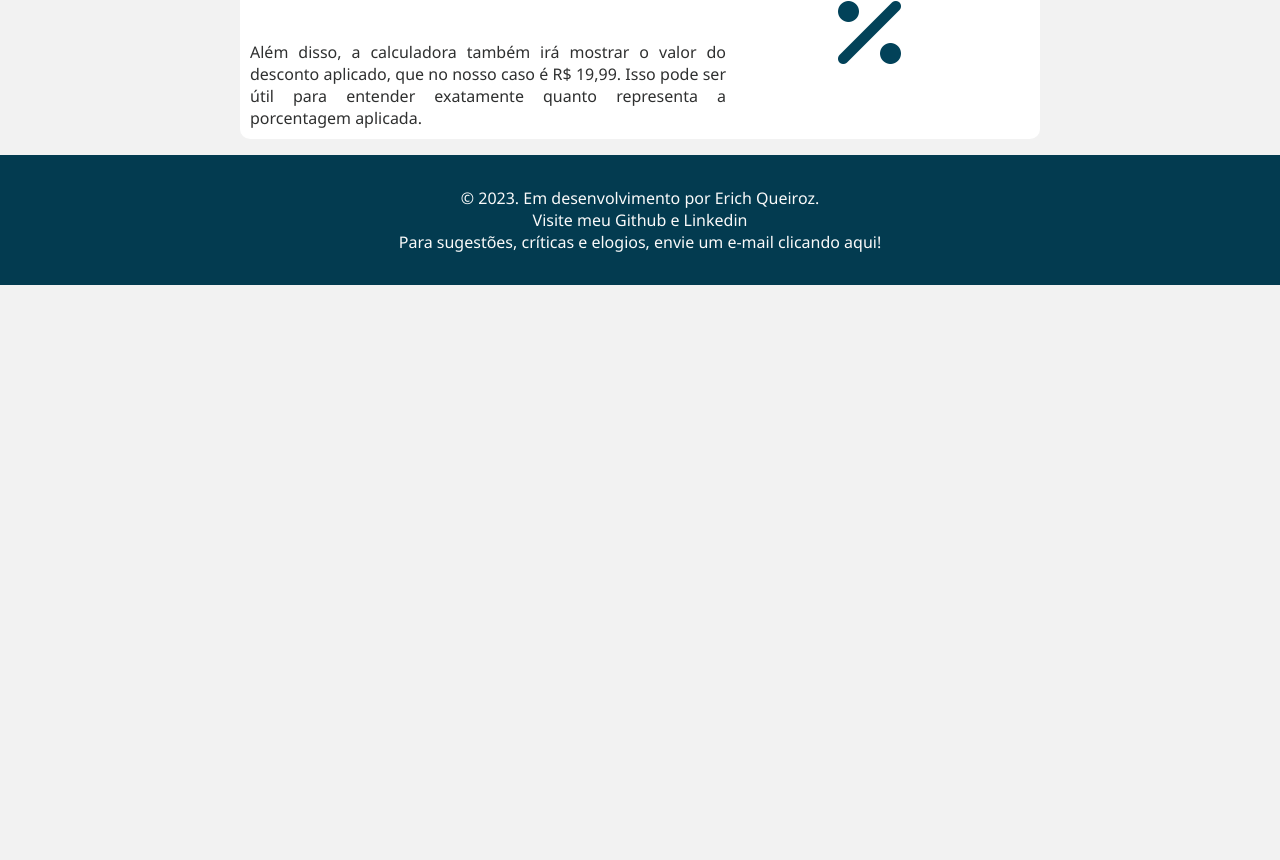
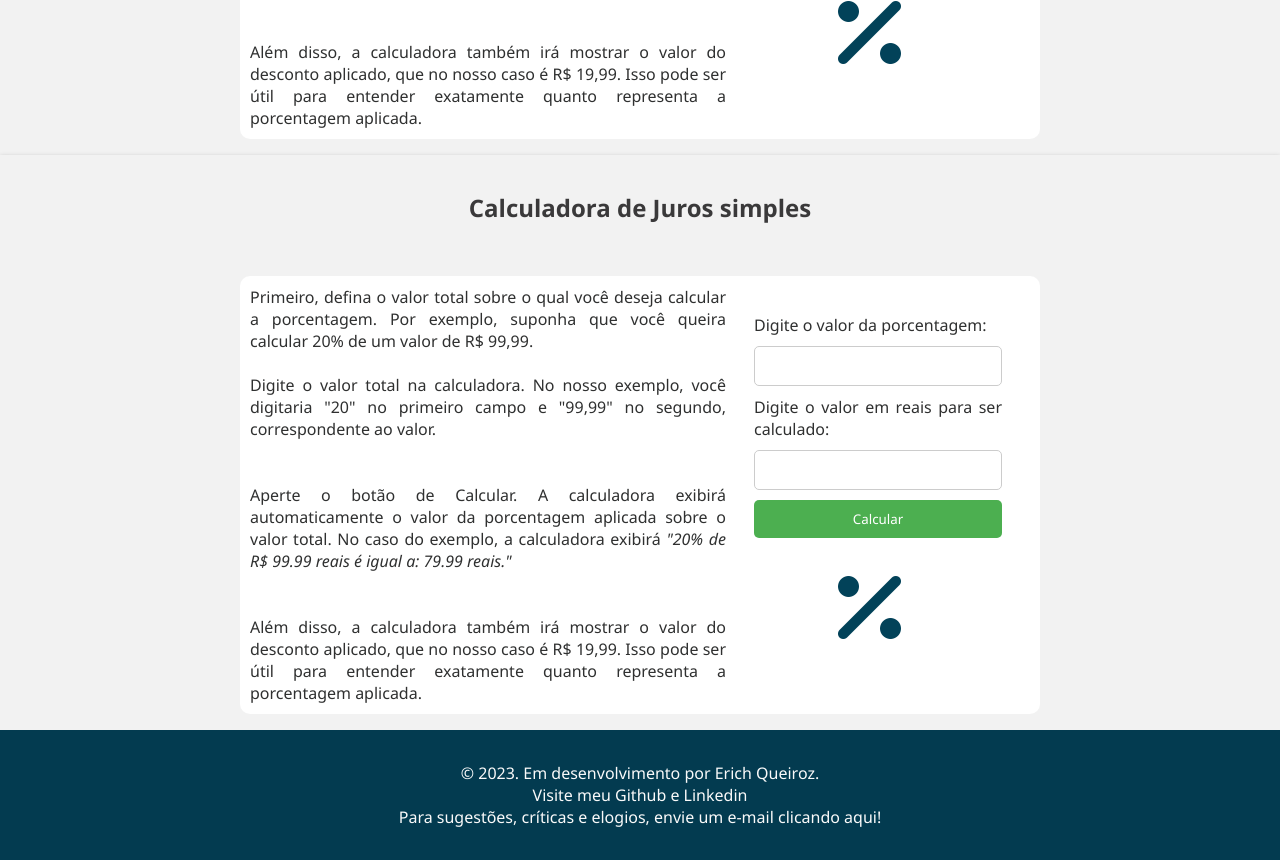
Before and after one commit to erich-queiroz/calcuLab, a plain HTML site: page index.html in a window 1280 px wide. Shown: the part 1014-1874 px from the top of the page. Before the commit the page ends 1299 px from the top, so only its background shows below. Drawn offline with Linux system fonts and the light colour scheme.

Commit message:
Add files via upload

```diff
--- a/index.html
+++ b/index.html
@@ -10,7 +10,7 @@
 </head>
 <header class="top">
     <div class="logo">
-        <p>calculab.com.br</p>
+        <p>calcuLab</p>
     </div>
     <nav>
         <ul class="menu-btn">
@@ -24,12 +24,10 @@
 <h2 class="calc-title">Calculadora simples</h2>
 <section class="simple-calc">
     <div class="calc-image">
-        <p class="calc-description">A calculadora, desde sua criação há séculos, evoluiu de máquinas mecânicas para dispositivos eletrônicos portáteis. Tornou-se um instrumento essencial para realizar cálculos complexos de forma rápida e precisa, revolucionando a matemática, a ciência e o mundo dos negócios.
-
+        <p class="calc-description">A calculadora, desde sua criação há séculos, evoluiu de máquinas mecânicas para dispositivos eletrônicos portáteis. Tornou-se um instrumento essencial para realizar cálculos complexos de forma rápida e precisa, revolucionando a matemática, a ciência e o mundo dos negócios.</p>
         <p class="calc-description">Hoje, as calculadoras são indispensáveis em nossa vida cotidiana, facilitando desde tarefas simples até cálculos avançados, mostrando como a tecnologia continua a aprimorar nossa capacidade de calcular.</p>
         <i class="fa-solid fa-calculator icon"></i>
     </div>
-
     <div class="calc-text">
         <div class="calculator">
             <input type="text" id="display" placeholder="EM CONSTRUÇÃO!" readonly>
@@ -53,9 +51,7 @@
               <button class="clear button">C</button>
             </div>
           </div>
-
     </div>
-
 </section>
 </div>
 <!--SESSAO 2-->
@@ -66,39 +62,54 @@
             <p class="calc-description">Primeiro, defina o valor total sobre o qual você deseja calcular a porcentagem. Por exemplo, suponha que você queira calcular 20% de um valor de R$ 99,99.
                 <br><br>
             <p class="calc-description">Digite o valor total na calculadora. No nosso exemplo, você digitaria "20" no primeiro campo e "99,99" no segundo, correspondente ao valor.</p><br><br>
-
             <p class="calc-description">Aperte o botão de Calcular. A calculadora exibirá automaticamente o valor da porcentagem aplicada sobre o valor total. No caso do exemplo, a calculadora exibirá <em>"20% de R$ 99.99 reais é igual a: 79.99 reais."</em></p><br><br>
-
             <p class="calc-description">Além disso, a calculadora também irá mostrar o valor do desconto aplicado, que no nosso caso é R$ 19,99. Isso pode ser útil para entender exatamente quanto representa a porcentagem aplicada.</p>
-
-
-
         </div>
-
         <div class="calc-text">
             <div class="form-container">
                 <form id="percentageForm">
                   <label for="percentageInput">Digite o valor da porcentagem:</label>
                   <input type="number" step="any" id="percentageInput" >
-
                   <label for="amountInput">Digite o valor em reais para ser calculado:</label>
                   <input type="number" step="any" id="amountInput" >
-
                   <input class="percent-button" type="submit" value="Calcular">
                 </form>
                 <p class="result" id="result"></p>
-
                 <i class="fa-solid fa-percent icon"></i>
               </div>
-
-
                 </div>
               </div>
-
         </div>
-
     </section>
     </div>
+    <!--SECTION 3-->
+    <div class="simple-calc-container">
+        <h2 class="calc-title">Calculadora de Juros simples</h2>
+        <section class="simple-calc">
+            <div class="calc-image">
+                <p class="calc-description">Primeiro, defina o valor total sobre o qual você deseja calcular a porcentagem. Por exemplo, suponha que você queira calcular 20% de um valor de R$ 99,99.
+                    <br><br>
+                <p class="calc-description">Digite o valor total na calculadora. No nosso exemplo, você digitaria "20" no primeiro campo e "99,99" no segundo, correspondente ao valor.</p><br><br>
+                <p class="calc-description">Aperte o botão de Calcular. A calculadora exibirá automaticamente o valor da porcentagem aplicada sobre o valor total. No caso do exemplo, a calculadora exibirá <em>"20% de R$ 99.99 reais é igual a: 79.99 reais."</em></p><br><br>
+                <p class="calc-description">Além disso, a calculadora também irá mostrar o valor do desconto aplicado, que no nosso caso é R$ 19,99. Isso pode ser útil para entender exatamente quanto representa a porcentagem aplicada.</p>
+            </div>
+            <div class="calc-text">
+                <div class="form-container">
+                    <form id="percentageForm">
+                      <label for="percentageInput">Digite o valor da porcentagem:</label>
+                      <input type="number" step="any" id="percentageInput" >
+                      <label for="amountInput">Digite o valor em reais para ser calculado:</label>
+                      <input type="number" step="any" id="amountInput" >
+                      <input class="percent-button" type="submit" value="Calcular">
+                    </form>
+                    <p class="result" id="result"></p>
+                    <i class="fa-solid fa-percent icon"></i>
+                  </div>
+                    </div>
+                  </div>
+            </div>
+        </section>
+        </div>
     <footer>
         <p> &copy; 2023. Em desenvolvimento por Erich Queiroz.</p>
         <p>Visite meu <a href="https://github.com/erich-queiroz" target="_blank">Github</a> e <a href="https://linkedin.com/in/erich-queiroz">Linkedin</a> </p>
```
